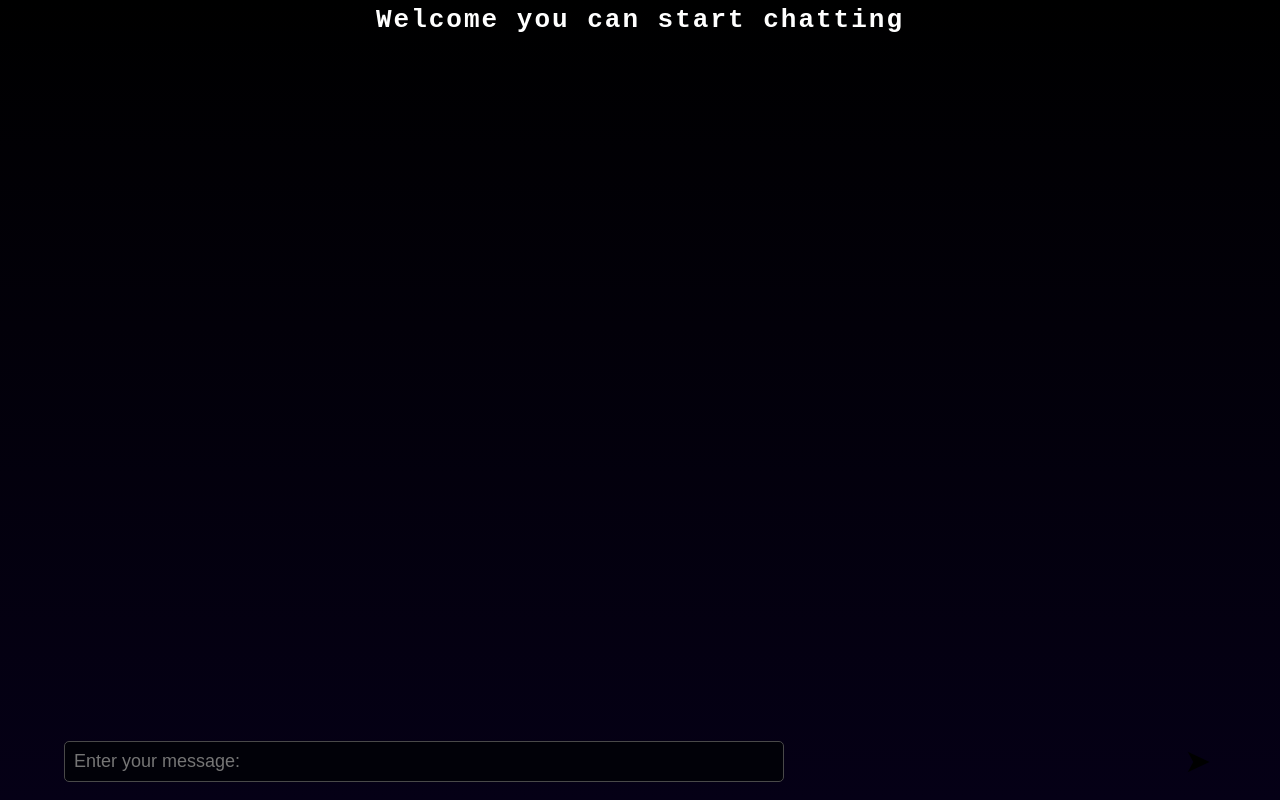
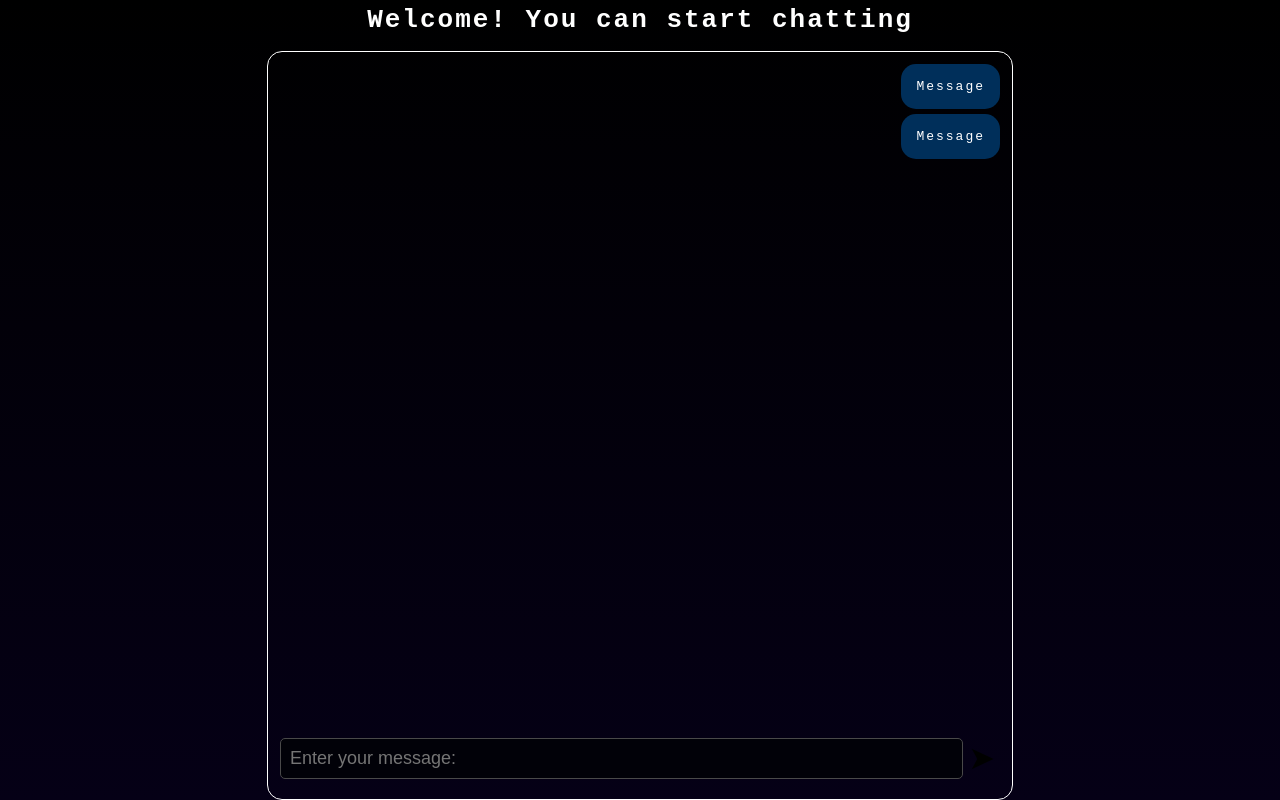
Before and after one commit to Bhumesh01/monorepo-turborepo, a Next.js app in the folder apps/web/: page /chat/1 in a window 1280 px wide. Built offline with nearby package versions, Linux system fonts and the light colour scheme.

Commit message:
backends.json

```diff
--- a/apps/web/app/chat/[roomId]/page.tsx
+++ b/apps/web/app/chat/[roomId]/page.tsx
@@ -1,13 +1,19 @@
 import { Button } from "@repo/ui/button";
 import { TextInput } from "@repo/ui/text-input";
-
+import {ChatBubble} from "@repo/ui/chat-bubble"
 export default function Chat(){
     return(
         <div style={{display: "flex", flexDirection: "column", justifyContent: "center", backgroundColor: "#020024", backgroundImage: "linear-gradient(0deg,rgb(5, 0, 22) 0%, rgba(0, 0, 0, 1) 100%)", height: "100vh", width: "100vw", alignItems: "center", letterSpacing: "2px", gap: "2vh", color: "white", fontFamily: "monospace", paddingTop: "5px"}}>
-            <h1>Welcome you can start chatting</h1>
-            <div style={{display: "flex", flexDirection: "column",justifyContent: "flex-end", height: "100vh"}}>
-                <div style={{marginBottom: "15px", display: "flex", justifyContent: "space-between", alignItems: "center", width: "90vw"}}>
-                    <TextInput placeholder="Enter your message:  " style={{width: "90vh",padding: "9px", borderRadius: "5px", backgroundColor: "#010108", fontSize: "18px", border: "1px solid #494949"}}></TextInput>
+            <div>
+                <h1>Welcome! You can start chatting</h1>
+            </div>
+            <div style={{display: "flex", flexDirection: "column",justifyContent: "space-between", height: "100vh", border: "1px solid white", padding: "12px", borderRadius: "15px"}}>
+                <div style={{display: "flex", overflow: "auto", gap: "5px", flexDirection: "column", alignItems:"end"}}>
+                    <ChatBubble></ChatBubble>
+                    <ChatBubble></ChatBubble>
+                </div>
+                <div style={{marginBottom: "5px", display: "flex", justifyContent: "space-around", alignItems: "center", width: "90vh"}}>
+                    <TextInput placeholder="Enter your message:  " style={{width: "100vh",padding: "9px", borderRadius: "5px", backgroundColor: "#010108", fontSize: "18px", border: "1px solid #494949"}}></TextInput>
                     <Button hover="#161422" style={{backgroundColor: "transparent", border: "none", fontSize: "clamp(18px, 3vw, 32px)", padding: "5px", borderRadius: "50px"}}>➤</Button>
                 </div>
             </div>
--- /dev/null
+++ b/packages/ui/src/chat-bubble.tsx
@@ -0,0 +1,7 @@
+export function ChatBubble(){
+    return(
+        <div style={{backgroundColor: "#002f5a", width: "fit-content", padding: "15px", borderRadius: "15px"}}>
+            Message
+        </div>
+    )
+}
```
Also changed, not shown: packages/typescript-config/backends.json (added, +15 -0 lines), 2 other files (tests, documents, lock files or other folders).
